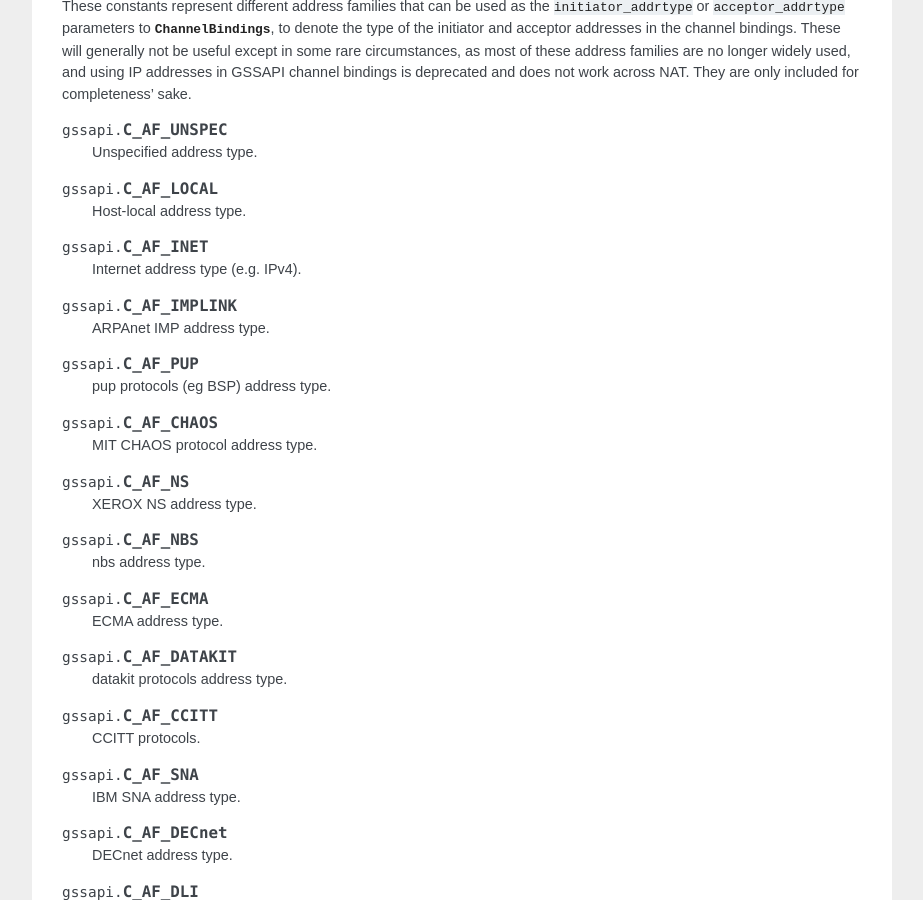
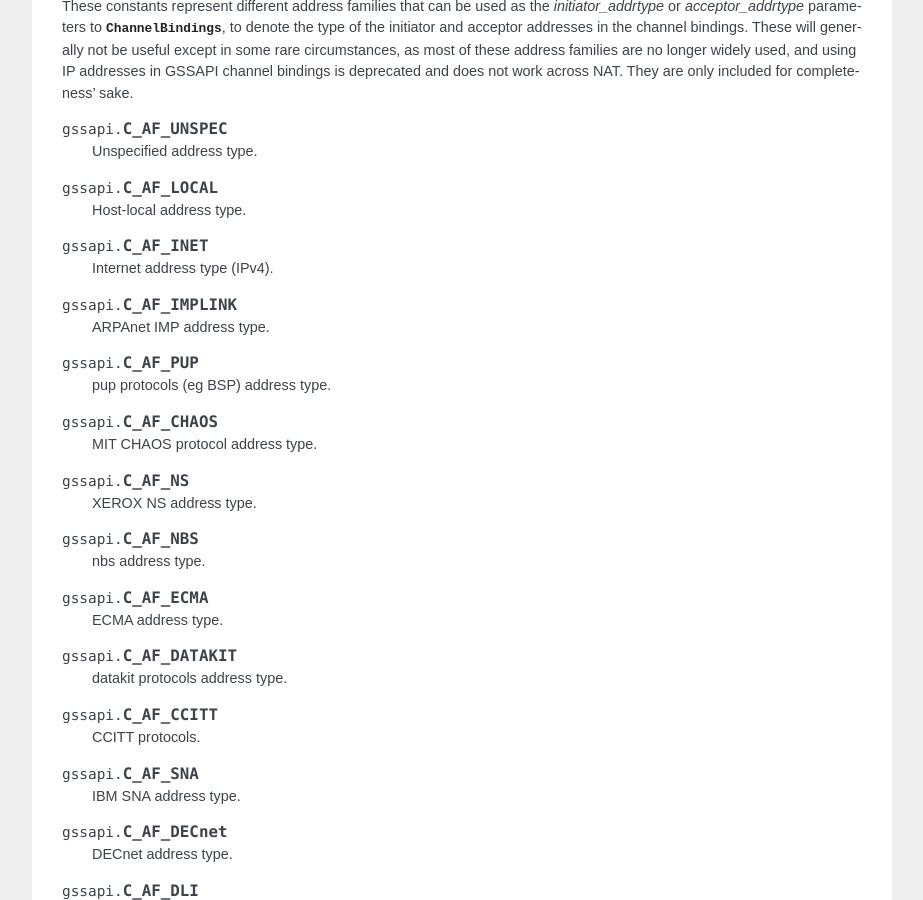
Before and after one commit to sigmaris/python-gssapi, a Sphinx documentation site: the page built from docs/source/api/gssapi.rst, in a window 1280 px wide and 900 px high, scrolled down 2259 px. Shown: the whole window, without its empty margins (198-1121 px from the left). Built offline with Sphinx 7.4.7, drawn with Linux system fonts in a browser that asks for light colours.

Commit message:
Small doc style improvements

```diff
--- a/docs/source/api/gssapi.rst
+++ b/docs/source/api/gssapi.rst
@@ -140,12 +140,12 @@ Name Types
 Address Types
 ^^^^^^^^^^^^^
 
-These constants represent different address families that can be used as the ``initiator_addrtype``
-or ``acceptor_addrtype`` parameters to :class:`~gssapi.chanbind.ChannelBindings`, to denote the
-type of the initiator and acceptor addresses in the channel bindings. These will generally not be
-useful except in some rare circumstances, as most of these address families are no longer widely
-used, and using IP addresses in GSSAPI channel bindings is deprecated and does not work across NAT.
-They are only included for completeness' sake.
+These constants represent different address families that can be used as the `initiator_addrtype`
+or `acceptor_addrtype` parameters to :class:`~gssapi.chanbind.ChannelBindings`, to denote the type
+of the initiator and acceptor addresses in the channel bindings. These will generally not be useful
+except in some rare circumstances, as most of these address families are no longer widely used, and
+using IP addresses in GSSAPI channel bindings is deprecated and does not work across NAT. They are
+only included for completeness' sake.
 
 .. py:data:: C_AF_UNSPEC
 
@@ -157,7 +157,7 @@ They are only included for completeness' sake.
 
 .. py:data:: C_AF_INET
 
-    Internet address type (e.g. IPv4).
+    Internet address type (IPv4).
 
 .. py:data:: C_AF_IMPLINK
 
```
Also changed, not shown: 2 other files.
